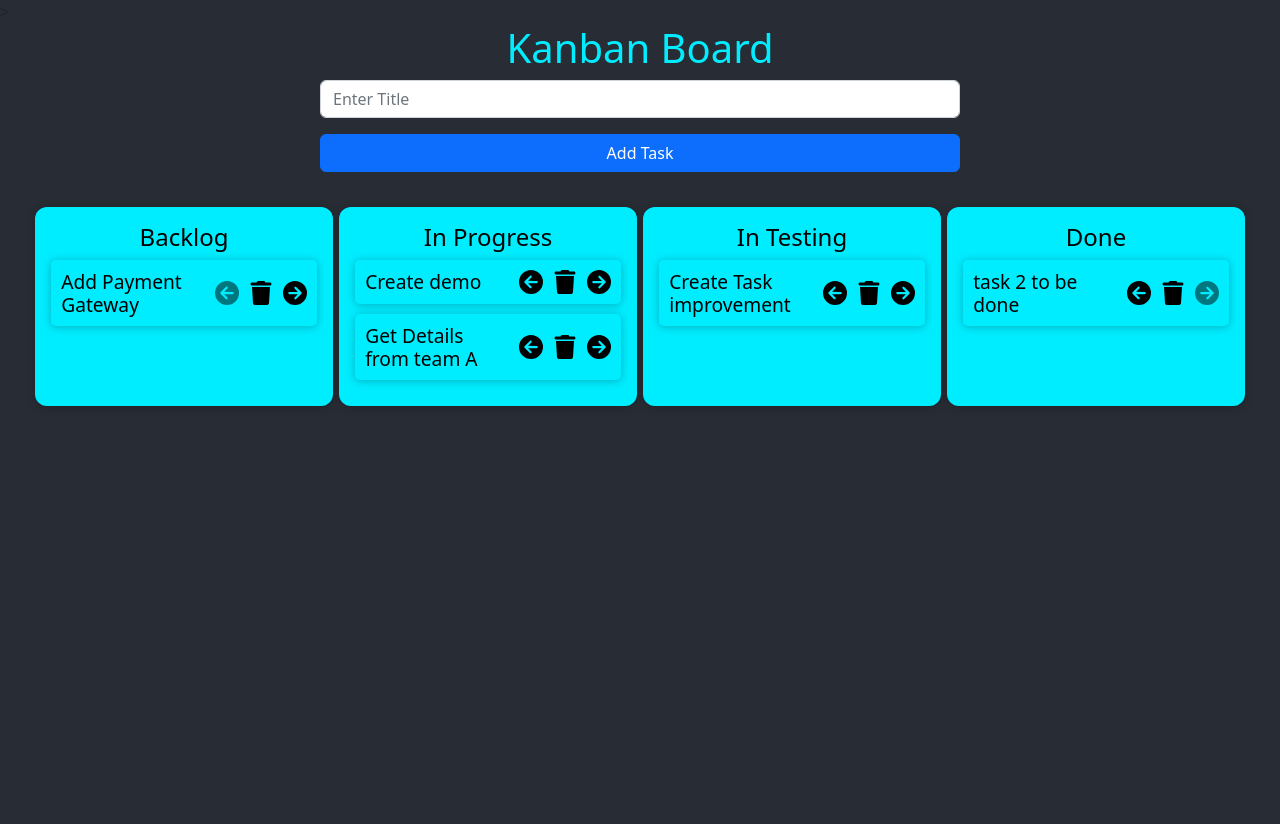
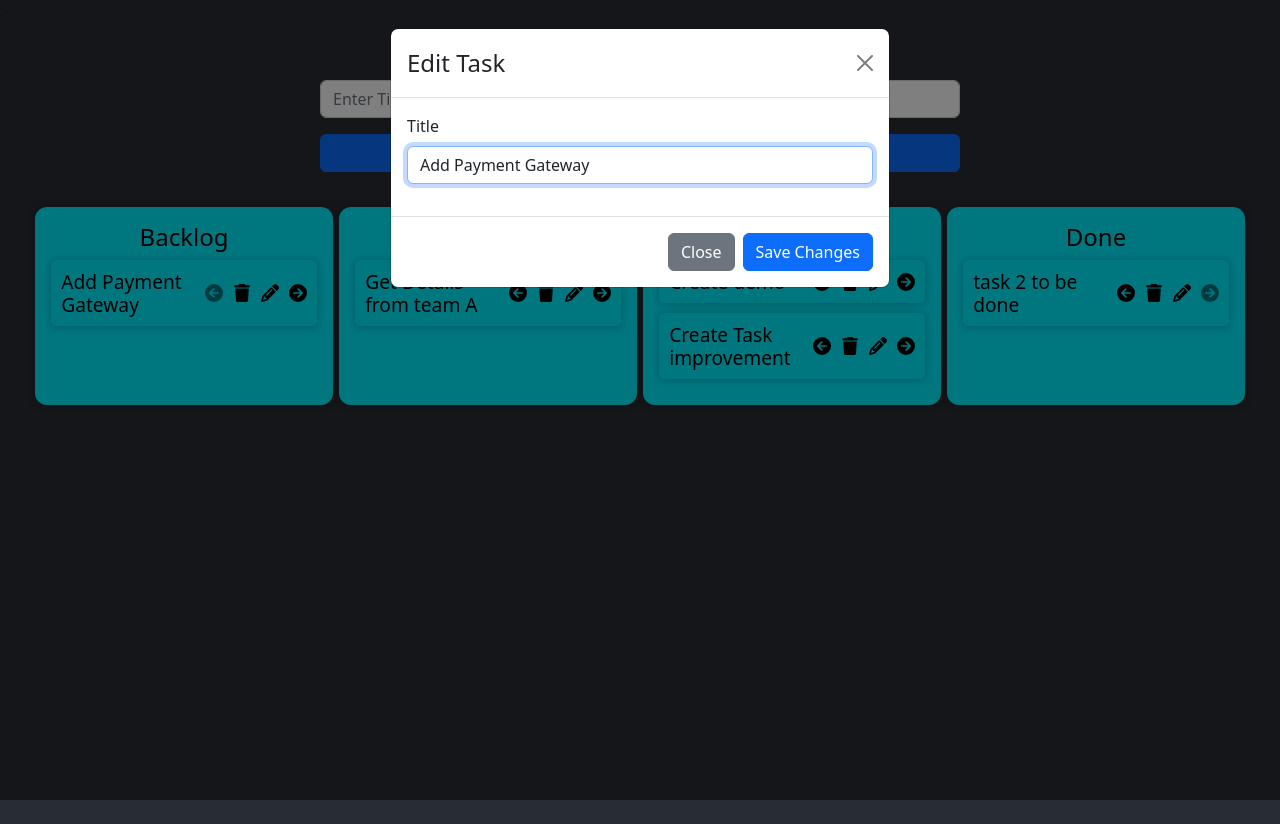
Before and after one commit to ritzy192/kanban_board, a React (Create React App) app: page / in a window 1280 px wide. Both pictures are taken after a click on the icon 294 px from the left and 281 px from the top of the page. Built offline with nearby package versions, Linux system fonts and the light colour scheme.

Commit message:
implemented edit task functionality

```diff
--- a/src/App.js
+++ b/src/App.js
@@ -28,7 +28,7 @@ function App() {
     {
       id: 1,
       title: "Create demo",
-      status: 0,
+      status: 2,
       storyPoint: 4,
     },
     {
@@ -90,7 +90,6 @@ function App() {
   // };
 
   const newTaskHandler = (task) => {
-    console.log("New Task = ", task);
     const updatedTaskList = [...finalTaskList];
     updatedTaskList.push({
       id: newId,
@@ -104,26 +103,26 @@ function App() {
   };
 
   const taskEventHandler = (taskObject) => {
-    console.log(" from taskEvent Handler ", taskObject);
-    const { id, operation } = taskObject;
+    const { task, operation } = taskObject;
     switch (operation) {
       case "promote":
-        promoteTask(id);
+        promoteTask(task.id);
         break;
       case "demote":
-        demoteTask(id);
+        demoteTask(task.id);
+        break;
+      case "edit":
+        editTask(task);
         break;
       default:
-        deleteTask(id);
+        deleteTask(task.id);
         break;
     }
   };
 
   const deleteTask = (id) => {
-    console.log("inside delete task method");
     let updatedList = [...finalTaskList];
     updatedList = updatedList.filter((task) => task.id !== id);
-    console.log("updated list ", updatedList);
     setFinalTaskList(updatedList);
   };
 
@@ -146,6 +145,16 @@ function App() {
     });
     setFinalTaskList(updatedArray);
   };
+
+  const editTask =(updatedTask) => {
+    let updatedList = [...finalTaskList];
+    const updatedArray = updatedList.map((task) => {
+      if (task.id === updatedTask.id)
+        return { ...task, title: updatedTask.title };
+      return task;
+    });
+    setFinalTaskList(updatedArray);
+  }
 
   return (
     <div className="App">
--- a/src/Components/NewTask/NewTask.js
+++ b/src/Components/NewTask/NewTask.js
@@ -13,31 +13,13 @@ const NewTask = (props) => {
   };
   const handleSubmit = (e) => {
     e.preventDefault();
+    if (taskTitle.length === 0) return;
     const newTask = { title: taskTitle, storyPnt: 0 };
     setTaskTitle("");
     props.createTask(newTask);
   };
   return (
     <Form onSubmit={handleSubmit} className="newForm">
-      {/* <label htmlFor="taskTitle"></label>
-      <input type="text" id="taskTitle" name="taskTitle" />
-      <label htmlFor="Description">Description:</label>
-        <input
-          type="text"
-          id="description"
-          name="Description"
-          value={Description}
-          onChange={handleDescriptionChange}
-        />
-        <label htmlFor="StoryPoint">StoryPoint:</label>
-        <input
-          type="text"
-          id="StoryPoint"
-          name="StoryPoint"
-          value={StoryPoint}
-          onChange={handleStoryPointChange}
-        /> */}
-
       <Form.Group className="mb-3" controlId="formBasicEmail">
         {/* <Form.Label>Type Title</Form.Label> */}
         <Form.Control
@@ -50,9 +32,19 @@ const NewTask = (props) => {
       <Button variant="primary" type="submit" onClick={handleSubmit}>
         Add Task
       </Button>
-
-      {/* <Button onClick={handleSubmit}>Add Task</Button> */}
     </Form>
+    // <>
+    // <label htmlFor="taskTitle"></label>
+    //   <label htmlFor="Title">title:</label>
+    //     <input
+    //       type="text"
+    //       id="title"
+    //       name="Title"
+    //       value={taskTitle}
+    //       onChange={handleTaskTitleChange}
+    //     />
+    //     <Button onClick={handleSubmit}>Add Task</Button>
+    // </>
   );
 };
 
--- a/src/Components/Tasks/Task.css
+++ b/src/Components/Tasks/Task.css
@@ -21,8 +21,8 @@
   }
 
   .taskDetails svg {
-    width: 24px;
-    height: 24px;
+    width: 18px;
+    height: 18px;
     margin-left: 10px;
     cursor: pointer;
   }
@@ -30,6 +30,7 @@
   .taskDetails svg.disabled-icon {
     opacity: 0.5;
     cursor: not-allowed;
+    pointer-events: none;
   }
 
   .taskDetails svg.fa-shake:hover {
--- a/src/Components/Tasks/Task.js
+++ b/src/Components/Tasks/Task.js
@@ -4,32 +4,52 @@ import {
   faCircleArrowRight,
   faCircleArrowLeft,
   faTrash,
+  faPencil,
 } from "@fortawesome/free-solid-svg-icons";
+import UpsertTask from "../UpsertTask/UpsertTask";
+import { useState } from "react";
 
 const Task = (props) => {
+  const [showEditTask, setShowEditTask] = useState(false);
   const task = props.task;
   const status = props.task.status;
   let isDemoteDisabled = false;
   let isPromoteDisabled = false;
+
   if (status === 0) {
     isDemoteDisabled = true;
   } else if (status === 3) {
     isPromoteDisabled = true;
   }
   const handleDelete = (task) => {
-    const taskObject = { id: task.id, operation: "delete" };
+    const taskObject = { task, operation: "delete" };
     props.callTaskEvent(taskObject);
   };
   const handlePromote = (task) => {
-    const taskObject = { id: task.id, operation: "promote" };
+    const taskObject = { task, operation: "promote" };
     props.callTaskEvent(taskObject);
   };
   const handleDemote = (task) => {
-    const taskObject = { id: task.id, operation: "demote" };
+    const taskObject = { task, operation: "demote" };
+    props.callTaskEvent(taskObject);
+  };
+  const handleEditTask = () => {
+    setShowEditTask(true);
+  };
+  const getUpdatedTask = (updatedTask) => {
+    const taskObject = { task: updatedTask, operation: "edit" };
     props.callTaskEvent(taskObject);
   };
 
   return (
+    <>
+      {showEditTask ? (
+        <UpsertTask
+          task={task}
+          closeModal={() => setShowEditTask(false)}
+          updateTask={getUpdatedTask}
+        ></UpsertTask>
+      ) : null}
       <div className="taskDetails">
         <div>
           <h5>{task.title}</h5>
@@ -49,6 +69,11 @@ const Task = (props) => {
             onClick={() => handleDelete(task)}
           />
           <FontAwesomeIcon
+            icon={faPencil}
+            shake
+            onClick={() => handleEditTask(task)}
+          />
+          <FontAwesomeIcon
             icon={faCircleArrowRight}
             shake
             className={isPromoteDisabled ? "disabled-icon" : ""}
@@ -56,6 +81,7 @@ const Task = (props) => {
           />
         </div>
       </div>
+    </>
   );
 };
 
--- /dev/null
+++ b/src/Components/UpsertTask/UpsertTask.js
@@ -0,0 +1,67 @@
+import { useState } from "react";
+import Button from "react-bootstrap/Button";
+import Form from "react-bootstrap/Form";
+import Modal from "react-bootstrap/Modal";
+
+function UpsertTask(props) {
+  let { id, title } = props.task;
+  const [show, setShow] = useState(true);
+  const [taskTitle, setTaskTitle] = useState(title);
+  const handleClose = (e) => {
+    e.preventDefault();
+    setShow(false);
+    props.closeModal();
+  };
+  const handleTaskTitleChange = (e) => {
+    setTaskTitle(e.target.value);
+  };
+  const handleSaveChanges = (e) => {
+    e.preventDefault();
+    const updatedTask = { id, title: taskTitle, storyPnt: 0 };
+    setTaskTitle("");
+    console.log("", updatedTask);
+    setShow(false);
+    props.closeModal();
+    props.updateTask(updatedTask);
+  };
+
+  return (
+    <>
+      <Modal show={show} onHide={handleClose}>
+        <Modal.Header closeButton>
+          <Modal.Title>Edit Task</Modal.Title>
+        </Modal.Header>
+        <Modal.Body>
+          <Form>
+            <Form.Group className="mb-3" controlId="exampleForm.ControlInput1">
+              <Form.Label>Title</Form.Label>
+              <Form.Control
+                type="text"
+                value={taskTitle}
+                onChange={handleTaskTitleChange}
+                autoFocus
+              />
+            </Form.Group>
+            {/* <Form.Group
+              className="mb-3"
+              controlId="exampleForm.ControlTextarea1"
+            >
+              <Form.Label>Example textarea</Form.Label>
+              <Form.Control as="textarea" rows={3} />
+            </Form.Group> */}
+          </Form>
+        </Modal.Body>
+        <Modal.Footer>
+          <Button variant="secondary" onClick={handleClose}>
+            Close
+          </Button>
+          <Button variant="primary" onClick={handleSaveChanges}>
+            Save Changes
+          </Button>
+        </Modal.Footer>
+      </Modal>
+    </>
+  );
+}
+
+export default UpsertTask;
```
Lines whose indentation alone changed are shown as unchanged.
